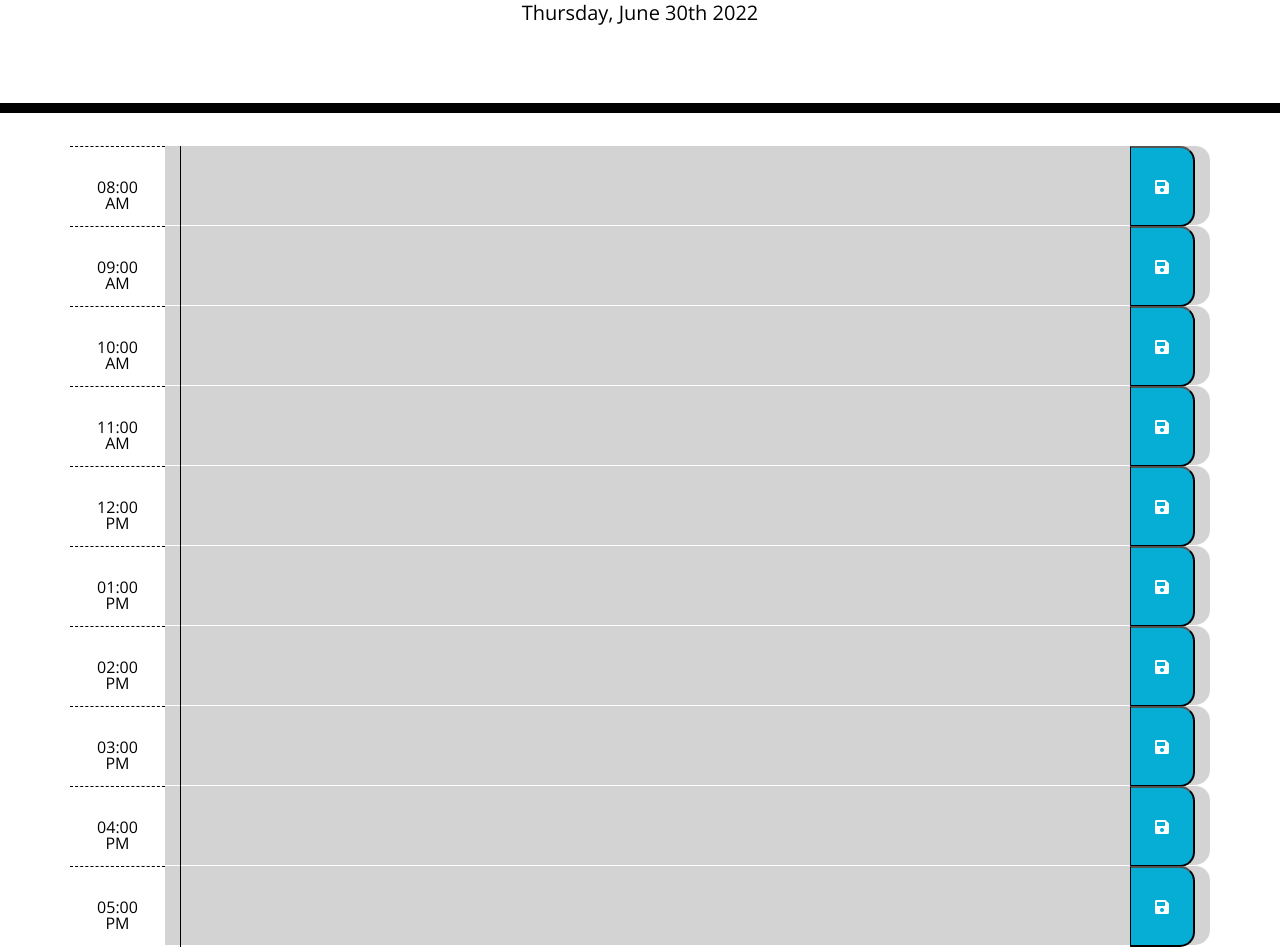
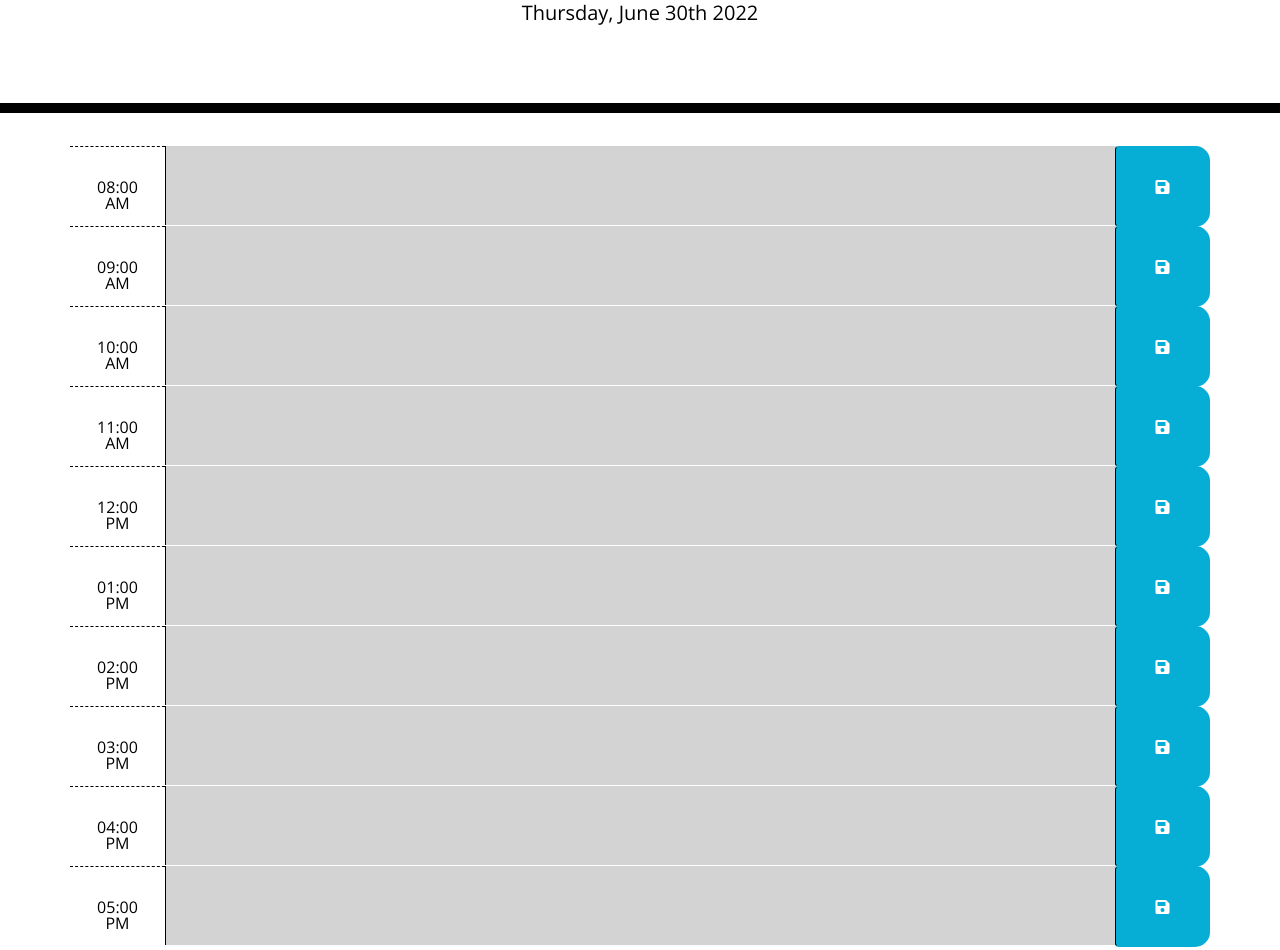
Before and after one commit to avni0000patel/Work-Day-Scheduler, a plain HTML site: page index.html in a window 1280 px wide. Shown: the part 191-1141 px from the top of the page. Drawn offline with nearby package versions, Linux system fonts and the light colour scheme.

Commit message:
remove div for textarea and button

```diff
--- a/index.html
+++ b/index.html
@@ -36,120 +36,80 @@
           <div class="col-2 col-md-1 hour">
               08:00 AM
           </div>
-          <div class="col-8 col-md-10 d-flex text">
-            <textarea style="width: 100%; height: 100%"></textarea>
-          </div>
-          <div class="col-1 col-md-1 d-flex">
-            <button style="width: 100%; height: 100%" class="saveBtn"><i class="fas fa-save"></i></button>
-          </div>
+            <textarea class="col-8 col-md-10" style="width: 100%; height: 100%"></textarea>
+            <button class="col-2 col-md-1 btn saveBtn"><i class="fas fa-save"></i></button>
         </div>
 
         <div id="hour9" class="row time-block">
           <div class="col-2 col-md-1 hour">
               09:00 AM
           </div>
-          <div class="col-8 col-md-10 d-flex text">
-            <textarea style="width: 100%; height: 100%"></textarea>
-          </div>
-          <div class="col-1 col-md-1 d-flex">
-            <button style="width: 100%; height: 100%" class="saveBtn"><i class="fas fa-save"></i></button>
-          </div>
+          <textarea class="col-8 col-md-10" style="width: 100%; height: 100%"></textarea>
+          <button class="col-2 col-md-1 btn saveBtn"><i class="fas fa-save"></i></button>
         </div>
 
       <div id="hour10" class="row time-block">
         <div class="col-2 col-md-1 hour">
             10:00 AM
         </div>
-        <div class="col-8 col-md-10 d-flex text">
-          <textarea style="width: 100%; height: 100%"></textarea>
-        </div>
-        <div class="col-1 col-md-1 d-flex">
-          <button style="width: 100%; height: 100%" class="saveBtn"><i class="fas fa-save"></i></button>
-        </div>
+        <textarea class="col-8 col-md-10" style="width: 100%; height: 100%"></textarea>
+        <button class="col-2 col-md-1 btn saveBtn"><i class="fas fa-save"></i></button>
       </div>
 
       <div id="hour11" class="row time-block">
         <div class="col-2 col-md-1 hour">
             11:00 AM
         </div>
-        <div class="col-8 col-md-10 d-flex text">
-          <textarea style="width: 100%; height: 100%"></textarea>
-        </div>
-        <div class="col-1 col-md-1 d-flex">
-          <button style="width: 100%; height: 100%" class="saveBtn"><i class="fas fa-save"></i></button>
-        </div>
+        <textarea class="col-8 col-md-10" style="width: 100%; height: 100%"></textarea>
+        <button class="col-2 col-md-1 btn saveBtn"><i class="fas fa-save"></i></button>
       </div>
 
       <div id="hour12" class="row time-block">
         <div class="col-2 col-md-1 hour">
             12:00 PM
         </div>
-        <div class="col-8 col-md-10 d-flex text">
-          <textarea style="width: 100%; height: 100%"></textarea>
-        </div>
-        <div class="col-1 col-md-1 d-flex">
-          <button style="width: 100%; height: 100%" class="saveBtn"><i class="fas fa-save"></i></button>
-        </div>
+        <textarea class="col-8 col-md-10" style="width: 100%; height: 100%"></textarea>
+        <button class="col-2 col-md-1 btn saveBtn"><i class="fas fa-save"></i></button>
       </div>
 
       <div id="hour13" class="row time-block">
         <div class="col-2 col-md-1 hour">
             01:00 PM
         </div>
-        <div class="col-8 col-md-10 d-flex text">
-          <textarea style="width: 100%; height: 100%"></textarea>
-        </div>
-        <div class="col-1 col-md-1 d-flex">
-          <button style="width: 100%; height: 100%" class="saveBtn"><i class="fas fa-save"></i></button>
-        </div>
+        <textarea class="col-8 col-md-10" style="width: 100%; height: 100%"></textarea>
+        <button class="col-2 col-md-1 btn saveBtn"><i class="fas fa-save"></i></button>
       </div>
 
       <div id="hour14" class="row time-block">
         <div class="col-2 col-md-1 hour">
             02:00 PM
         </div>
-        <div class="col-8 col-md-10 d-flex text">
-          <textarea style="width: 100%; height: 100%"></textarea>
-        </div>
-        <div class="col-1 col-md-1 d-flex">
-          <button style="width: 100%; height: 100%" class="saveBtn"><i class="fas fa-save"></i></button>
-        </div>
+        <textarea class="col-8 col-md-10" style="width: 100%; height: 100%"></textarea>
+        <button class="col-2 col-md-1 btn saveBtn"><i class="fas fa-save"></i></button>
       </div>
 
       <div id="hour15" class="row time-block">
         <div class="col-2 col-md-1 hour">
             03:00 PM
         </div>
-        <div class="col-8 col-md-10 d-flex text">
-          <textarea style="width: 100%; height: 100%"></textarea>
-        </div>
-        <div class="col-1 col-md-1 d-flex">
-          <button style="width: 100%; height: 100%" class="saveBtn"><i class="fas fa-save"></i></button>
-        </div>
+        <textarea class="col-8 col-md-10" style="width: 100%; height: 100%"></textarea>
+        <button class="col-2 col-md-1 btn saveBtn"><i class="fas fa-save"></i></button>
       </div>
 
       <div id="hour16" class="row time-block">
         <div class="col-2 col-md-1 hour">
             04:00 PM
         </div>
-        <div class="col-8 col-md-10 d-flex text">
-          <textarea style="width: 100%; height: 100%"></textarea>
-        </div>
-        <div class="col-1 col-md-1 d-flex">
-          <button style="width: 100%; height: 100%" class="saveBtn"><i class="fas fa-save"></i></button>
-        </div>
+        <textarea class="col-8 col-md-10" style="width: 100%; height: 100%"></textarea>
+        <button class="col-2 col-md-1 btn saveBtn"><i class="fas fa-save"></i></button>
       </div>
 
       <div id="hour17" class="row time-block">
         <div class="col-2 col-md-1 hour">
             05:00 PM
         </div>
-        <div class="col-8 col-md-10 d-flex text">
-          <textarea style="width: 100%; height: 100%"></textarea>
-        </div>
-        <div class="col-1 col-md-1 d-flex">
-          <button style="width: 100%; height: 100%" class="saveBtn"><i class="fas fa-save"></i></button>
-        </div>
+        <textarea class="col-8 col-md-10" style="width: 100%; height: 100%"></textarea>
+        <button class="col-2 col-md-1 btn saveBtn"><i class="fas fa-save"></i></button>
       </div>
 
     </div>
```
